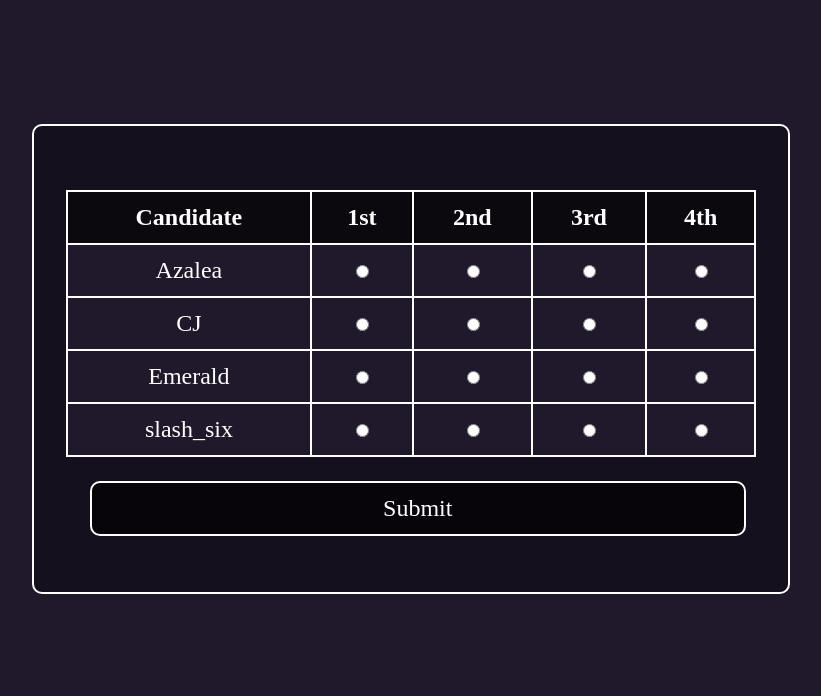
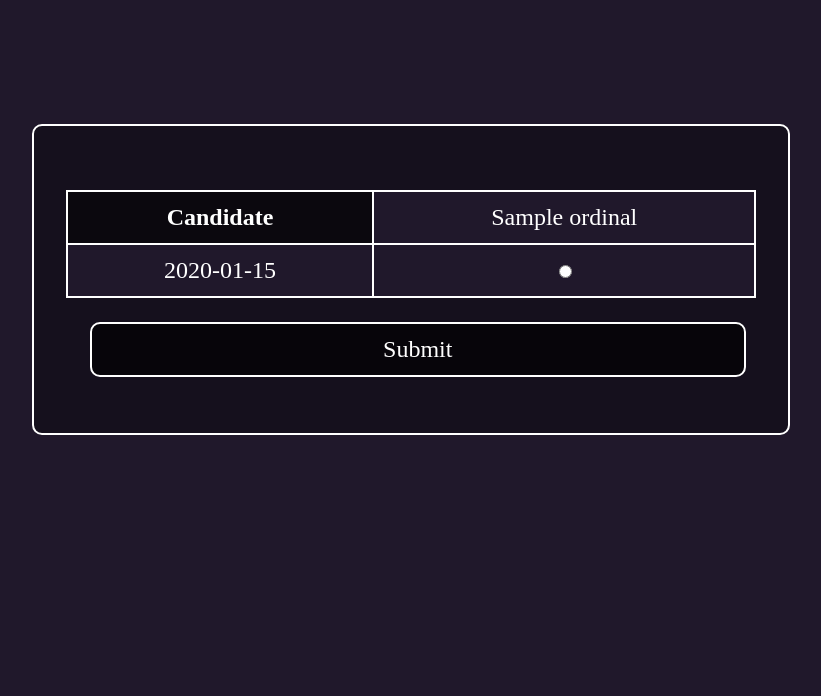
Before and after one commit to jevk/RCVElectionSystem, a Flask app: template templates/voting.html in a window 1280 px wide. Shown: the part 332-1028 px from the top of the page, without its empty margins (229-1050 px from the left). After the commit the page ends 767 px from the top, so only its background shows below. Run offline with Flask 3, Linux system fonts and the light colour scheme; the template is opened without the code that fills it: most values are stand-ins (such as "Sample title", 1, 10 or a date in 2020).

Commit message:
Implemented voting sheet generation

```diff
--- a/application.py
+++ b/application.py
@@ -39,7 +39,12 @@ def go_to_results(e):
 
 @app.route("/vote", methods=['GET', 'POST']) #voting page
 def voting():
-    return render_template("voting.html")
+
+    #ordinal conversion oneliner, stolen from https://codegolf.stackexchange.com/questions/4707/outputting-ordinal-numbers-1st-2nd-3rd#answer-4712
+    ordinal = lambda n: "%d%s" % (n,"tsnrhtdd"[(n//10%10!=1)*(n%10<4)*n%10::4])
+    ordinals = [ordinal(i+1) for i in range(len(candidates))] #generate ordinals for all table rows
+
+    return render_template("voting.html",ordinals=ordinals,candidates=candidates)
 
 @app.route("/results") #results page
 def results():
--- a/templates/voting.html
+++ b/templates/voting.html
@@ -19,39 +19,18 @@
                 <table>
                     <tr>
                         <th>Candidate</th>
-                        <th>1st</th>
-                        <th>2nd</th>
-                        <th>3rd</th>
-                        <th>4th</th>
+                        {% for i in ordinals %}
+                        <td>{{i}}</td>
+                        {% endfor %}
                     </tr>
+                    {% for i in candidates %}
                     <tr>
-                        <td>Azalea</td>
-                        <td><input type="radio" name="1st" value="Azalea"></td>
-                        <td><input type="radio" name="2nd" value="Azalea"></td>
-                        <td><input type="radio" name="3rd" value="Azalea"></td>
-                        <td><input type="radio" name="4th" value="Azalea"></td>
+                        <td>{{i}}</td>
+                        {% for e in ordinals %}
+                        <td><input type="radio" name="{{e}}" value="{{i}}"></td>
+                        {% endfor %}
                     </tr>
-                    <tr>
-                        <td>CJ</td>
-                        <td><input type="radio" name="1st" value="CJ"></td>
-                        <td><input type="radio" name="2nd" value="CJ"></td>
-                        <td><input type="radio" name="3rd" value="CJ"></td>
-                        <td><input type="radio" name="4th" value="CJ"></td>
-                    </tr>
-                    <tr>
-                        <td>Emerald</td>
-                        <td><input type="radio" name="1st" value="Emerald"></td>
-                        <td><input type="radio" name="2nd" value="Emerald"></td>
-                        <td><input type="radio" name="3rd" value="Emerald"></td>
-                        <td><input type="radio" name="4th" value="Emerald"></td>
-                    </tr>
-                    <tr>
-                        <td>slash_six</td>
-                        <td><input type="radio" name="1st" value="Flora"></td>
-                        <td><input type="radio" name="2nd" value="Flora"></td>
-                        <td><input type="radio" name="3rd" value="Flora"></td>
-                        <td><input type="radio" name="4th" value="Flora"></td>
-                    </tr>
+                    {% endfor %}
                 </table>
 
                 <input class="submit-button" type="submit" value="Submit">
```
